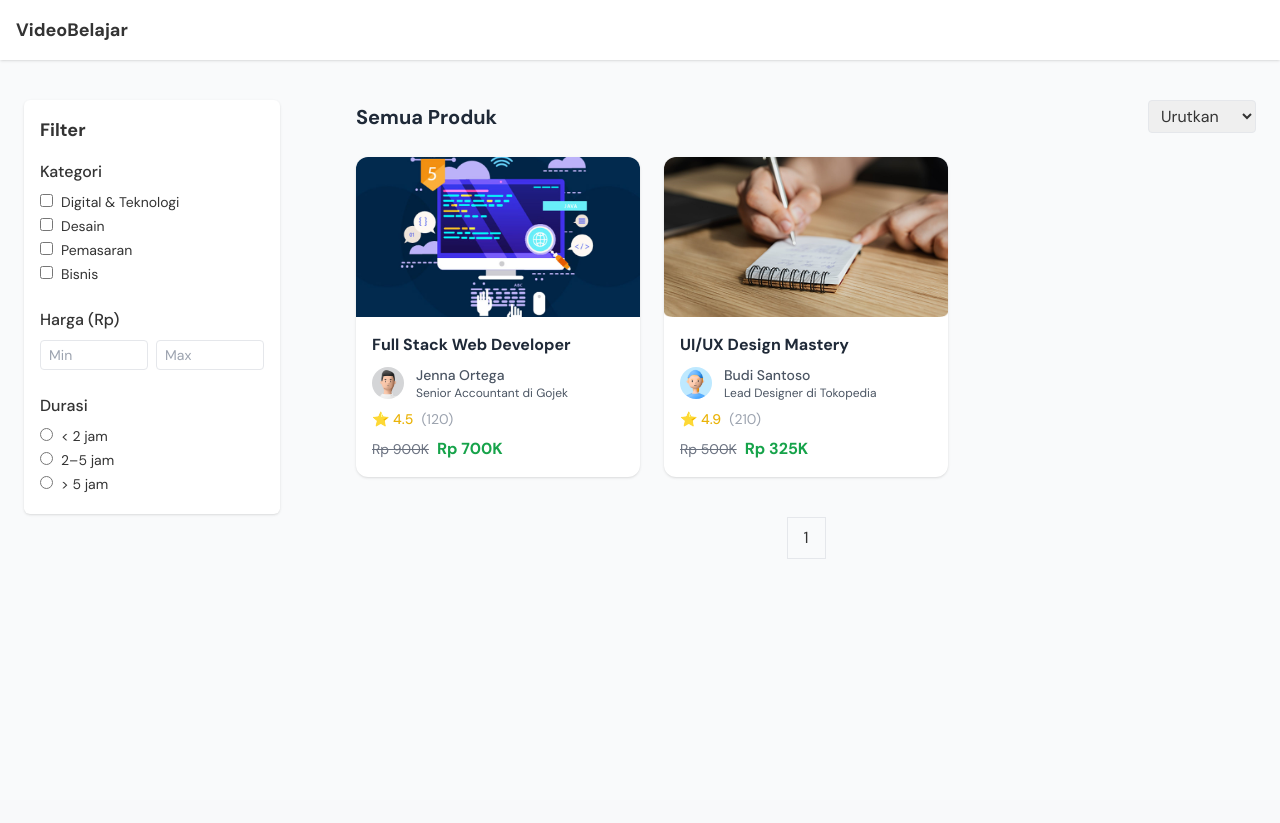
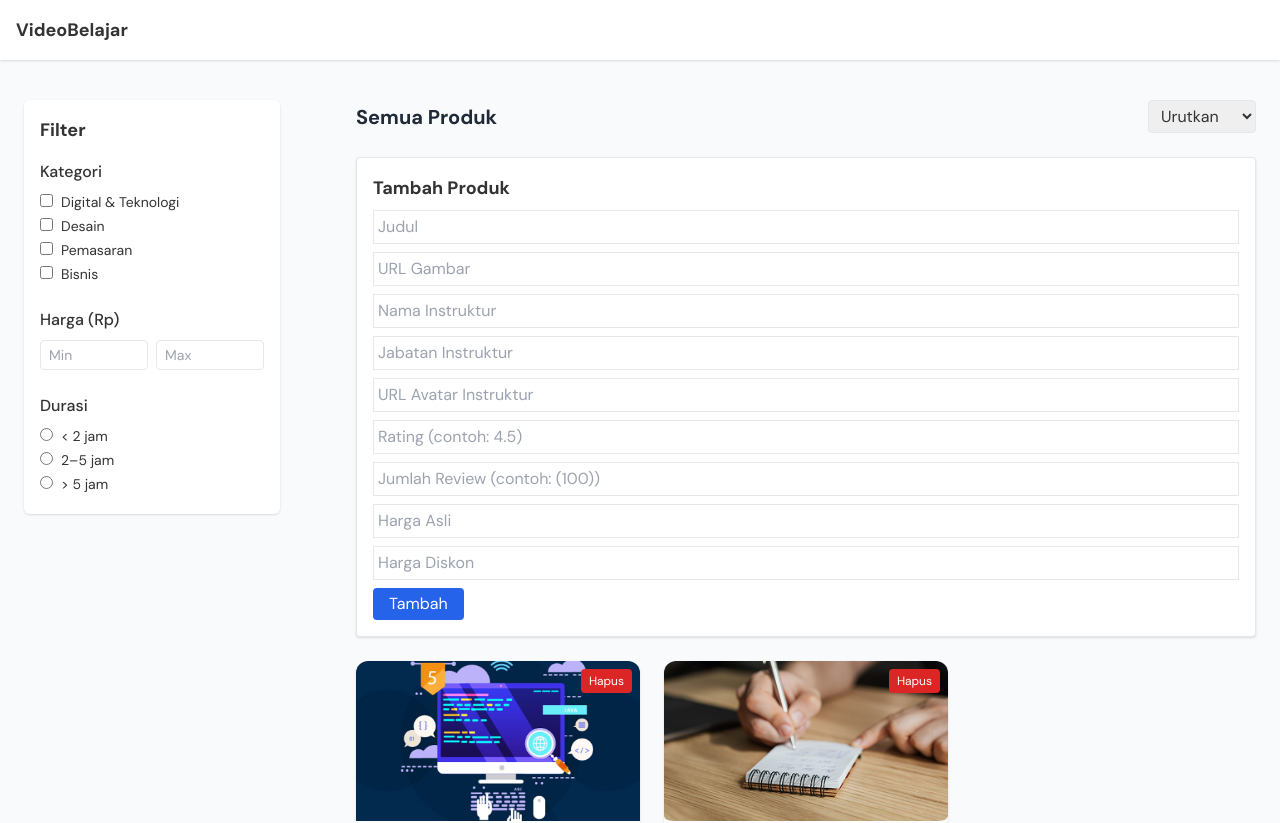
Before and after one commit to Riyanto24434/Front-End-Videobelajar, a React (Vite) app: page /semua-produk in a window 1280 px wide. Shown: the top 823 px of the page. Before the commit the page ends 800 px from the top, so only its background shows below. Built offline with nearby package versions, Linux system fonts and the light colour scheme; no server answers.

Commit message:
Tambah fitur CRUD produk (SemuaProdukPage & ProductCard)

```diff
--- a/src/components/ProductCard.jsx
+++ b/src/components/ProductCard.jsx
@@ -8,11 +8,23 @@ export default function ProductCard({
   ratingValue,
   reviewCount,
   originalPrice,
-  discountPrice
+  discountPrice,
+  onDelete
 }) {
   return (
-    <div className="bg-white rounded-xl shadow hover:shadow-lg transition-all overflow-hidden">
+    <div className="bg-white rounded-xl shadow hover:shadow-lg transition-all overflow-hidden relative">
       <img src={image} alt={title} className="w-full h-40 object-cover" />
+
+      {/* Tombol Hapus */}
+      {onDelete && (
+        <button
+          onClick={onDelete}
+          className="absolute top-2 right-2 bg-red-600 text-white text-xs px-2 py-1 rounded hover:bg-red-700"
+        >
+          Hapus
+        </button>
+      )}
+
       <div className="p-4 space-y-2">
         <h3 className="font-semibold text-gray-800 line-clamp-2">{title}</h3>
         <div className="flex items-center gap-3 mt-2">
--- a/src/pages/SemuaProdukPage.jsx
+++ b/src/pages/SemuaProdukPage.jsx
@@ -34,7 +34,8 @@ const courseData = [
 
 export default function SemuaProdukPage() {
   const [filter, setFilter] = useState({});
-  const [filteredCourses, setFilteredCourses] = useState(courseData);
+  const [courses, setCourses] = useState(courseData);
+  const [filteredCourses, setFilteredCourses] = useState(courseData); // tetap dipakai untuk hasil filter
 
   useEffect(() => {
     let result = [...courseData];
@@ -70,7 +71,7 @@ export default function SemuaProdukPage() {
     }
 
     setFilteredCourses(result);
-  }, [filter]);
+  }, [filter, courses]);
 
 
   return (
@@ -90,10 +91,55 @@ export default function SemuaProdukPage() {
             <SortDropdown />
           </div>
 
+          {/* Form Tambah Produk */}
+          <form
+            onSubmit={(e) => {
+              e.preventDefault();
+              const form = e.target;
+              const newCourse = {
+                image: form.image.value,
+                title: form.title.value,
+                instructorImg: form.instructorImg.value,
+                instructorName: form.instructorName.value,
+                instructorTitle: form.instructorTitle.value,
+                ratingValue: form.ratingValue.value,
+                reviewCount: form.reviewCount.value,
+                originalPrice: form.originalPrice.value,
+                discountPrice: form.discountPrice.value,
+              };
+              const updatedCourses = [...courses, newCourse];
+              setCourses(updatedCourses);
+              setFilteredCourses(updatedCourses); // langsung tampil
+              form.reset();
+            }}
+            className="mb-6 space-y-2 border p-4 rounded bg-white shadow"
+          >
+            <h3 className="text-lg font-semibold">Tambah Produk</h3>
+            <input name="title" placeholder="Judul" className="border p-1 w-full" required />
+            <input name="image" placeholder="URL Gambar" className="border p-1 w-full" required />
+            <input name="instructorName" placeholder="Nama Instruktur" className="border p-1 w-full" required />
+            <input name="instructorTitle" placeholder="Jabatan Instruktur" className="border p-1 w-full" />
+            <input name="instructorImg" placeholder="URL Avatar Instruktur" className="border p-1 w-full" />
+            <input name="ratingValue" placeholder="Rating (contoh: 4.5)" className="border p-1 w-full" />
+            <input name="reviewCount" placeholder="Jumlah Review (contoh: (100))" className="border p-1 w-full" />
+            <input name="originalPrice" placeholder="Harga Asli" className="border p-1 w-full" />
+            <input name="discountPrice" placeholder="Harga Diskon" className="border p-1 w-full" />
+            <button type="submit" className="bg-blue-600 text-white px-4 py-1 rounded">Tambah</button>
+          </form>
+
+          {/* Daftar Produk */}
           <div className="grid grid-cols-1 sm:grid-cols-2 lg:grid-cols-3 gap-6 mt-6">
             {filteredCourses.length > 0 ? (
               filteredCourses.map((course, index) => (
-                <ProductCard key={index} {...course} />
+                <ProductCard
+                  key={index}
+                  {...course}
+                  onDelete={() => {
+                    const updated = courses.filter((_, i) => i !== index);
+                    setCourses(updated);
+                    setFilteredCourses(updated);
+                  }}
+                />
               ))
             ) : (
               <p className="col-span-full text-center text-gray-500">Tidak ada produk yang cocok dengan filter.</p>
```
